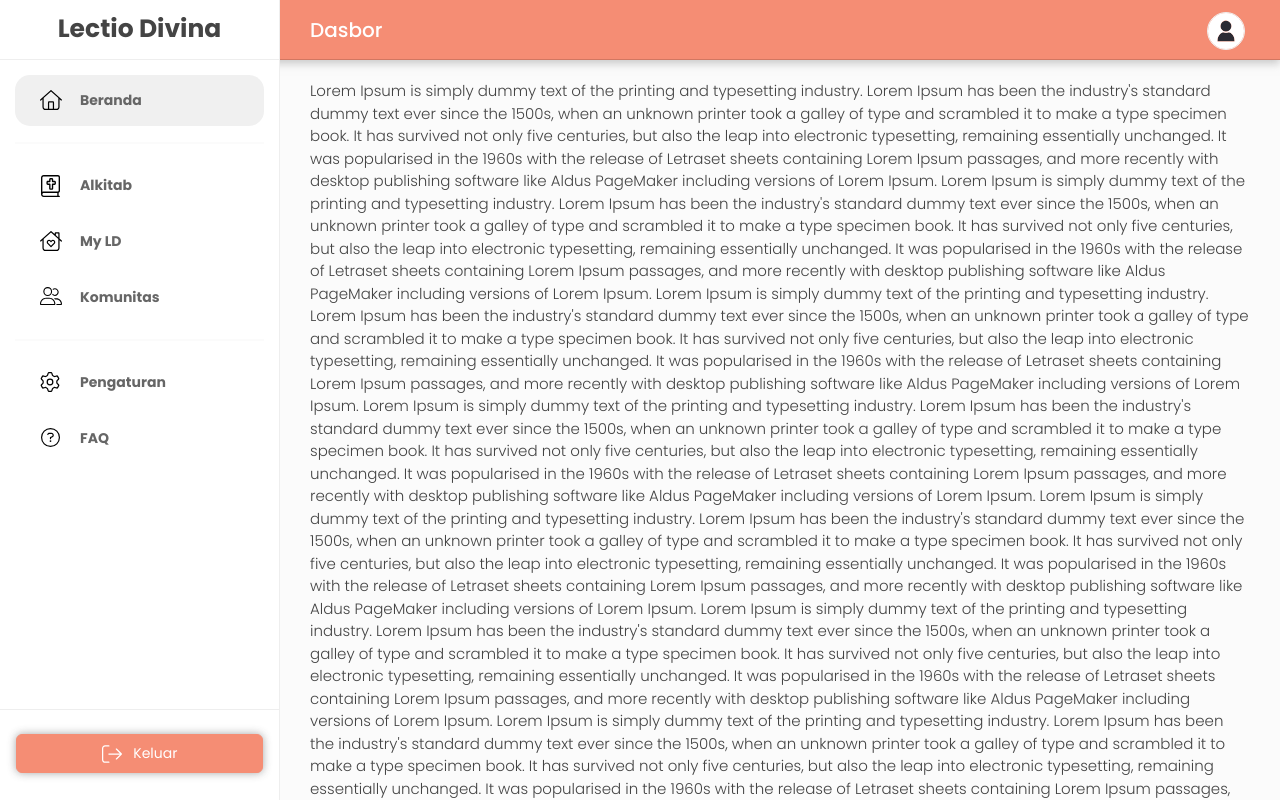
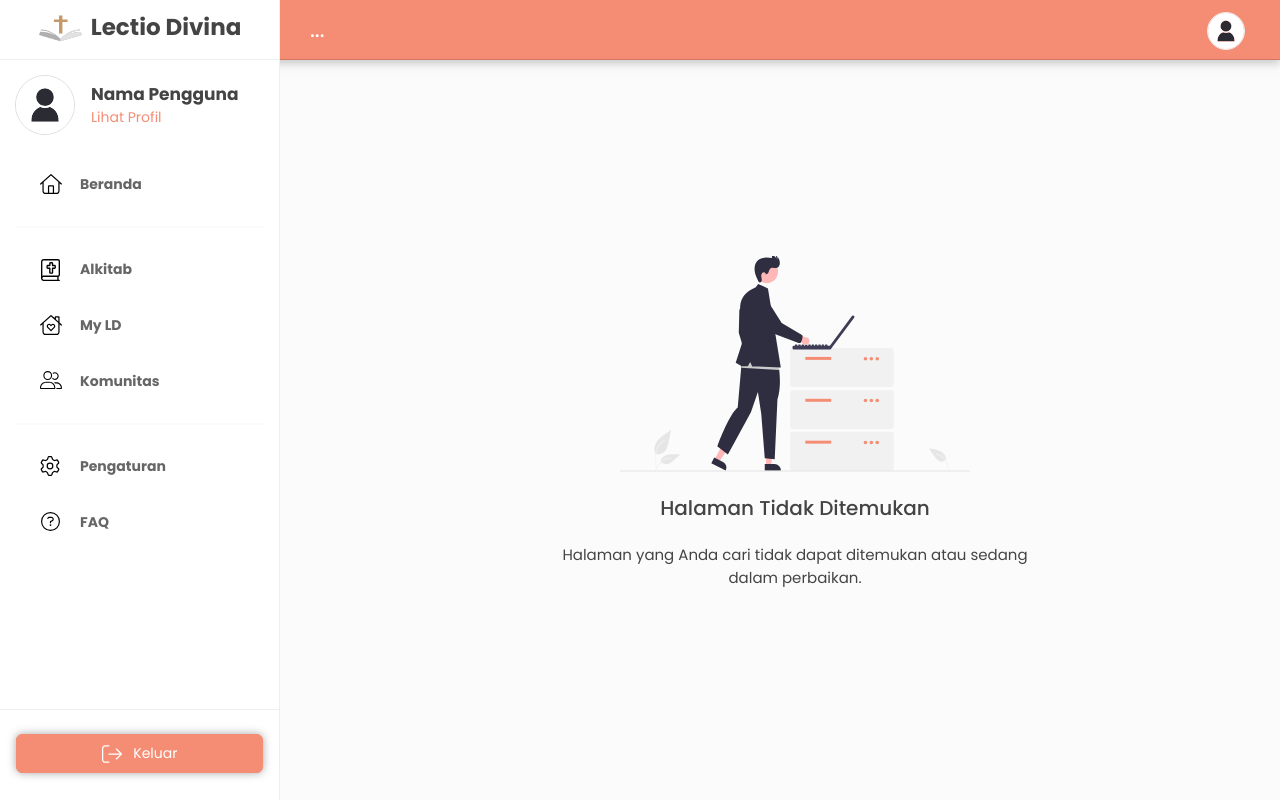
Before and after one commit to andspdev/lectio-divina-frontend, a React (Create React App) app: page /pengguna/dasbor in a window 1280 px wide. Before the commit this address led to /user-login/dasbor. Built offline with nearby package versions, Linux system fonts and the light colour scheme.

Commit message:
Update detail profil pengguna di sidebar

```diff
--- a/src/App.js
+++ b/src/App.js
@@ -62,7 +62,7 @@ const App = () =>
                                                 {stateLocal.is_login_user ? (
                                                     <>
                                                         <Route path='*' element={<LayoutLogin />}>
-                                                            <Route path='dasbor' element={<Dashboard />} />
+                                                            <Route path='beranda' element={<Dashboard />} />
                                                             <Route path='alkitab' element={<AlkitabIndex/>} />
 
                                                             <Route path="*" element={<NotFoundUserLogin />} />
--- a/src/assets/css/styles.css
+++ b/src/assets/css/styles.css
@@ -23,6 +23,7 @@
     --width-content-sidebar: 310px
 }
 
+@media screen and (min-width: 992px) {
     ::-webkit-scrollbar {
         width: 8px;
     }
@@ -38,6 +39,7 @@
     ::-webkit-scrollbar-thumb:hover {
         background: #999;
     }
+}
 
 body {
     padding: 0;
@@ -45,7 +47,7 @@ body {
     color: var(--color-dark);
     background: var(--color-ld-background);
     font-family: "Poppins", sans-serif;
-    font-weight: 300;
+    font-weight: 400;
     font-style: normal;
     font-size: 15px;
 }
@@ -147,10 +149,15 @@ a {
 .sidebar-left .logo {
     padding: 10px;
     height: 60px;
-    font-size: 25px;
+    font-size: 23px;
     font-weight: bold;
     border-bottom: 1px solid var(--color-border-smooth);
     text-align: center;
+}
+
+.sidebar-left .logo .ld {
+    width: 45px;
+    height: auto;
 }
 
 .sidebar-left .menu-sidebar {
@@ -160,7 +167,23 @@ a {
     border-bottom: 1px solid var(--color-border-smooth);
 }
 
-.sidebar-left .menu-sidebar a {
+.sidebar-left .menu-sidebar .user-detail .img-user {
+    width: 60px;
+    height: 60px;
+    border: 1px solid #ddd;
+    border-radius: 50%;
+}
+
+.sidebar-left .menu-sidebar .user-detail .name {
+    font-size: 17px;
+    display: block;
+    white-space: nowrap;
+    overflow: hidden;
+    text-overflow: ellipsis;
+    width: calc(var(--width-sidebar) - 120px)
+}
+
+.sidebar-left .menu-sidebar a:not(.sidebar-left .menu-sidebar .user-detail a) {
     color: #666;
     font-weight: bold;
     padding: 15px 20px;
@@ -195,9 +218,13 @@ a {
     border-top: 2px solid var(--color-border-smooth)!important;
 }
 
-.sidebar-left .menu-sidebar a:hover {
+.sidebar-left .menu-sidebar a:hover:not(.sidebar-left .menu-sidebar .user-detail a) {
     background: var(--color-ld-gray);
     border-radius: 15px;
+}
+
+.sidebar-left .menu-sidebar .user-detail a:hover {
+    text-decoration: underline;
 }
 
 .sidebar-left .menu-sidebar a.active {
@@ -221,8 +248,9 @@ a {
 
 .content-wrapper {
     margin-left: var(--width-content-sidebar);
-    padding: 20px 0;
+    padding: 25px 0;
     padding-right: 30px;
+    padding-bottom: 4em;
     word-break: break-word;
     position: absolute;
     left: 0;
@@ -245,7 +273,8 @@ a {
     }
 
     .content-wrapper {
-        padding: 25px 20px
+        padding: 25px 20px;
+        padding-bottom: 4em;
     }
 
     .sidebar-left {
@@ -279,6 +308,15 @@ a {
     margin: 5em auto;
     border-radius: 12px;
     box-shadow: 0 0 15px #eee;
+}
+
+.box-account-user .logo-form {
+    text-align: center;
+}
+
+.box-account-user .logo-form img {
+    width: 150px;
+    height: auto;
 }
 
 .box-account-user .form-control {
--- a/src/components/Daftar.js
+++ b/src/components/Daftar.js
@@ -7,7 +7,7 @@ import { Link } from "react-router-dom"
 
 import ImageEye from '../assets/images/svg/eye-light.svg'
 import ImageEyeSlash from '../assets/images/svg/eye-slash-light.svg'
-import NProgress from "nprogress"
+import ImageLogoLD from '../assets/images/svg/logo-ld.svg'
 
 
 const Daftar = () =>
@@ -193,6 +193,10 @@ const Daftar = () =>
 
             (
                 <div className="box-account-user">
+                    <div className="logo-form mb-4">
+                        <img src={ImageLogoLD} alt="Logo LD" />
+                    </div>
+
                     <div className="title mb-5">
                         <h3>{stateGlobal.web.app_name}</h3>
                     </div>
--- a/src/components/Masuk.js
+++ b/src/components/Masuk.js
@@ -3,13 +3,14 @@ import { Context } from "../includes/GlobalState"
 import { Link, useNavigate } from 'react-router-dom'
 import { checkEmailIsValid, checkPasswordIsValid } from "../includes/Functions";
 
-import ImageEye from '../assets/images/svg/eye-light.svg'
-import ImageEyeSlash from '../assets/images/svg/eye-slash-light.svg'
-
 import '../assets/css/nprogress-auth.css'
 
 import LoaderFull from "../includes/LoaderFull";
 import InternalServerError from "./errors/InternalServerError";
+
+import ImageEye from '../assets/images/svg/eye-light.svg'
+import ImageEyeSlash from '../assets/images/svg/eye-slash-light.svg'
+import ImageLogoLD from '../assets/images/svg/logo-ld.svg'
 
 
 const Masuk = () =>
@@ -122,7 +123,7 @@ const Masuk = () =>
 
 
             // API Login
-            navigate('/user-login/dasbor')
+            navigate(stateGlobal.path_user_login+'/beranda')
         }
     }
     // End Login check
@@ -148,6 +149,11 @@ const Masuk = () =>
             // Lainnya
             (
                 <div className="box-account-user">
+
+                    <div className="logo-form mb-4">
+                        <img src={ImageLogoLD} alt="Logo LD" />
+                    </div>
+
                     <div className="title mb-5">
                         <h3>{stateGlobal.web.app_name}</h3>
                     </div>
--- a/src/components/user_login/includes/Header.js
+++ b/src/components/user_login/includes/Header.js
@@ -10,8 +10,8 @@ import ImageUserGroup from '../.../../../../assets/images/svg/menu_sidebar/user-
 import ImageGear from '../.../../../../assets/images/svg/menu_sidebar/gear_light.svg'
 import ImageQuestion from '../.../../../../assets/images/svg/menu_sidebar/circle-question_light.svg'
 import ImageBracketLogout from '../.../../../../assets/images/svg/menu_sidebar/arrow-right-from-bracket_light.svg'
-
 import ImageUserIcon from '../.../../../../assets/images/svg/user-icon.svg'
+import ImageLogoLD from '../../../assets/images/svg/logo-ld.svg'
 
 
 const Header = (props) =>
@@ -25,6 +25,8 @@ const Header = (props) =>
         e.preventDefault()
         setShowSidebar(!showSidebar)
     }
+
+    const path_user = stateGlobal.path_user_login
 
 	return (
 		<>
@@ -41,7 +43,7 @@ const Header = (props) =>
                         </div>
 
                         <div className="profile-img">
-                            <img src={ImageUserIcon} alt="User Profile" />
+                            <Link to={path_user + ('/profil')}><img src={ImageUserIcon} alt="User Profile" /></Link>
                         </div>
                     </div>
 
@@ -52,12 +54,27 @@ const Header = (props) =>
             {/* Sidebar */}
             <div className={"sidebar-left" + (showSidebar ? ' show' : '')}>
                 <div className="logo">
+                    <img src={ImageLogoLD} alt="Logo LD" className="ld me-2" />
                     Lectio Divina
                 </div>
 
                 <div className="menu-sidebar">
+
+                    <div className="user-detail mb-4">
+                        <div className="d-flex align-items-center">
+                            <img src={ImageUserIcon} alt="User Icon" className="img-user me-3" />
+
+                            <div className="flex-grow-1">
+                                <div className="name">
+                                    <b>Nama Pengguna</b><br/>
+                                </div>
+                                <Link to={path_user + ('/profil')}>Lihat Profil</Link>
+                            </div>
+                        </div>
+                    </div>
+
                     <div className="mb-3">
-                        <Link to={stateGlobal.path_user_login + ('/dasbor')} onClick={() => setShowSidebar(!showSidebar)}
+                        <Link to={path_user + ('/beranda')} onClick={() => setShowSidebar(!showSidebar)}
                         className={menuSelected === 'dasbor' ? 'active' : ''}>
                             <img src={ImageHouse} alt="Beranda" className="icon beranda" /> Beranda
                         </Link>
@@ -66,17 +83,17 @@ const Header = (props) =>
                     <hr/>
 
                     <div className="mb-3">
-                        <Link to={stateGlobal.path_user_login + ('/alkitab')} onClick={() => setShowSidebar(!showSidebar)}
+                        <Link to={path_user + ('/alkitab')} onClick={() => setShowSidebar(!showSidebar)}
                         className={menuSelected === 'alkitab' ? 'active' : ''}>
                             <img src={ImageBookBible} alt="Alkitab" className="icon alkitab" /> Alkitab
                         </Link>
 
-                        <Link to={stateGlobal.path_user_login + ('/my-ld')} onClick={() => setShowSidebar(!showSidebar)}
+                        <Link to={path_user + ('/my-ld')} onClick={() => setShowSidebar(!showSidebar)}
                         className={menuSelected === 'my-ld' ? 'active' : ''}>
                             <img src={ImageHouseLove} alt="My Ld" className="icon my-ld" /> My LD
                         </Link>
 
-                        <Link to={stateGlobal.path_user_login + ('/komunitas')} onClick={() => setShowSidebar(!showSidebar)}
+                        <Link to={path_user + ('/komunitas')} onClick={() => setShowSidebar(!showSidebar)}
                         className={menuSelected === 'komunitas' ? 'active' : ''}>
                             <img src={ImageUserGroup} alt="Komunitas" className="icon komunitas" /> Komunitas
                         </Link>
@@ -85,12 +102,12 @@ const Header = (props) =>
                     <hr/>
 
                     <div className="mb-3">
-                        <Link to={stateGlobal.path_user_login + ('/pengaturan')} onClick={() => setShowSidebar(!showSidebar)}
+                        <Link to={path_user + ('/pengaturan')} onClick={() => setShowSidebar(!showSidebar)}
                         className={menuSelected === 'pengaturan' ? 'active' : ''}>
                             <img src={ImageGear} alt="Pengaturan" className="icon pengaturan" /> Pengaturan
                         </Link>
 
-                        <Link to={stateGlobal.path_user_login + ('/faq')} onClick={() => setShowSidebar(!showSidebar)}
+                        <Link to={path_user + ('/faq')} onClick={() => setShowSidebar(!showSidebar)}
                         className={menuSelected === 'faq' ? 'active' : ''}>
                             <img src={ImageQuestion} alt="Pengaturan" className="icon faq" /> FAQ
                         </Link>
--- a/src/includes/GlobalState.js
+++ b/src/includes/GlobalState.js
@@ -12,7 +12,7 @@ export const GlobalState = {
     },
     bacaan_terload: [],
     fetch_user: 's',
-    path_user_login: '/user-login'
+    path_user_login: '/pengguna'
 }
 
 export const Context = createContext()
```
Also changed, not shown: src/assets/images/svg/logo-ld.svg (added). Lines whose indentation alone changed are shown as unchanged.
